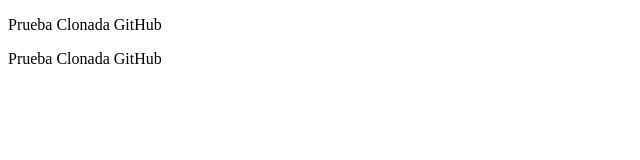
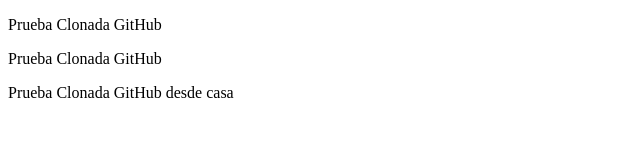
Before and after one commit to Sebastian-Alejandro-R/Prueba, a plain HTML site: page index.html in a window 1280 px wide. Shown: the whole page, without its empty margins (0-640 px from the left). Drawn offline with Linux system fonts and the light colour scheme.

Commit message:
comentario

```diff
--- a/index.html
+++ b/index.html
@@ -9,6 +9,7 @@
 <body>
     <p>Prueba Clonada GitHub</p>
      <p>Prueba Clonada GitHub</p>
+     <p>Prueba Clonada GitHub desde casa</p>
 
 </body>
 </html>
```
